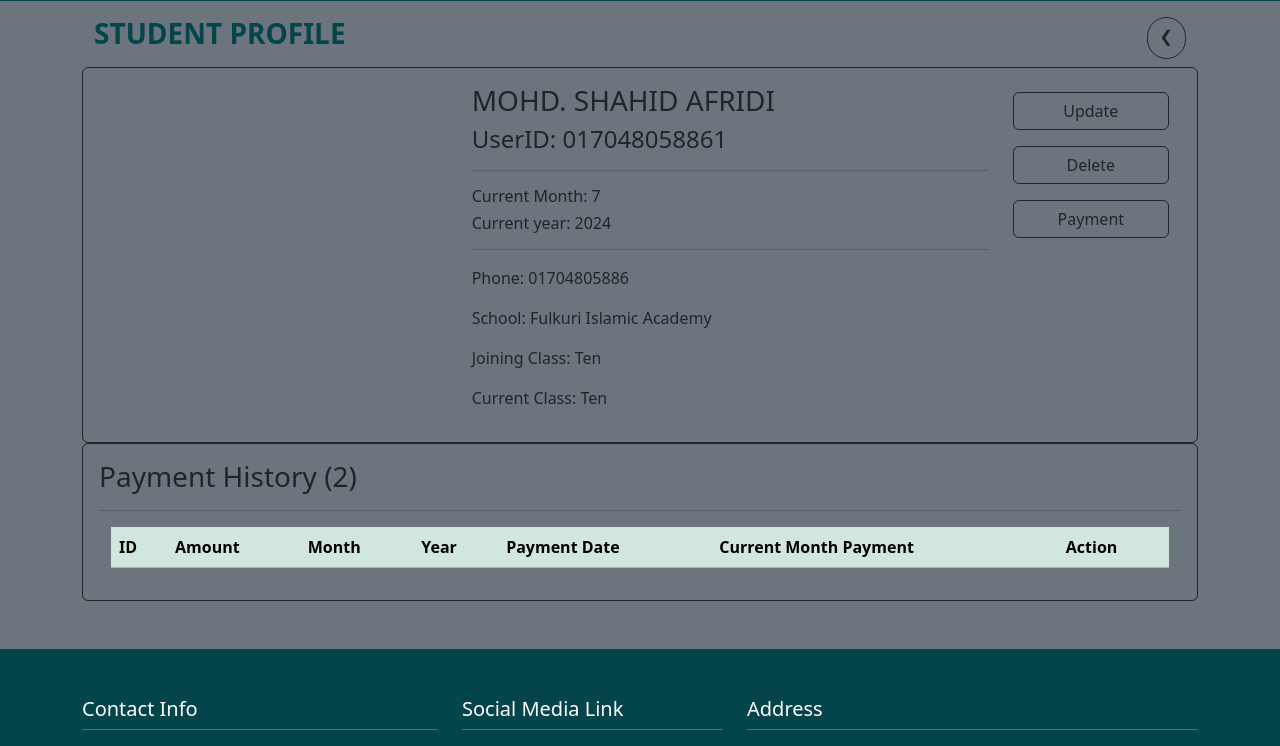
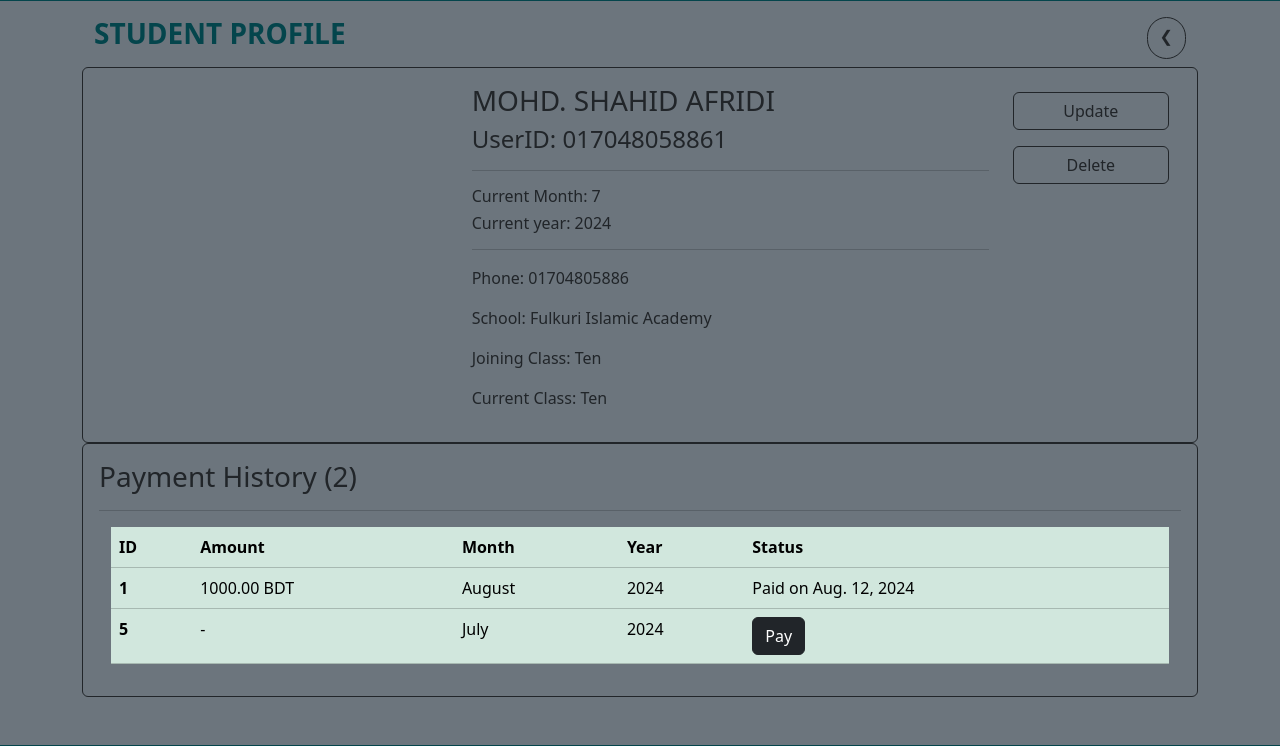
Before and after one commit to shahidafridi-swe/raju_math, a Django app: page /students/student_details/2/ in a window 1280 px wide. Shown: the part 57-803 px from the top of the page. Run offline with Django 5.2, Linux system fonts and the light colour scheme; a user stored in the database is signed in; data comes from the database, SQL or seed files in the repository; both versions use the stored data as it was after the commit; lists and menus that the app fills with data are empty; some libraries are stand-ins or nearby versions.

Commit message:
payment auto genarate

```diff
--- a/raju_math/settings.py
+++ b/raju_math/settings.py
@@ -59,6 +59,7 @@ MIDDLEWARE = [
     'django.contrib.auth.middleware.AuthenticationMiddleware',
     'django.contrib.messages.middleware.MessageMiddleware',
     'django.middleware.clickjacking.XFrameOptionsMiddleware',
+    'students.middlewares.PaymentGenerationMiddleware',
 ]
 
 ROOT_URLCONF = 'raju_math.urls'
--- a/students/forms.py
+++ b/students/forms.py
@@ -47,14 +47,4 @@ class StudentForm(forms.ModelForm):
 class PaymentForm(forms.ModelForm):
     class Meta:
         model = Payment
-        fields = ['amount', 'month', 'year']
-        widgets = {
-            'month': forms.Select(choices=Payment.MONTH_CHOICES),
-            'year': forms.Select(choices=[(year, year) for year in range(2024, datetime.datetime.now().year + 2)])
-        }
-
-    def __init__(self, *args, **kwargs):
-        student = kwargs.pop('student', None)
-        super(PaymentForm, self).__init__(*args, **kwargs)
-        if student:
-            self.fields['student'] = forms.ModelChoiceField(queryset=Student.objects.filter(id=student.id), initial=student, widget=forms.HiddenInput())
+        fields = ['amount', 'payment_date']
--- /dev/null
+++ b/students/middlewares.py
@@ -0,0 +1,24 @@
+from django.utils import timezone
+from .models import Student, Payment
+
+class PaymentGenerationMiddleware:
+    def __init__(self, get_response):
+        self.get_response = get_response
+
+    def __call__(self, request):
+        self.generate_payments_for_current_month()
+        response = self.get_response(request)
+        return response
+
+    def generate_payments_for_current_month(self):
+        now = timezone.now()
+        current_year = now.year
+        current_month = now.strftime('%B')
+
+        for student in Student.objects.all():
+            Payment.objects.get_or_create(
+                student=student,
+                month=current_month,
+                year=current_year,
+                defaults={'is_paid': False}
+            )
--- a/students/models.py
+++ b/students/models.py
@@ -3,6 +3,7 @@ from django.contrib.auth.models import User
 from core.models import CurrentClass
 from django.core.validators import MinValueValidator, MaxValueValidator
 import datetime
+from django.utils import timezone
 
 class School(models.Model):
     name = models.CharField(max_length=255)
@@ -32,29 +33,12 @@ class Student(models.Model):
 
 
 class Payment(models.Model):
-    MONTH_CHOICES = [
-        (1, 'January'),
-        (2, 'February'),
-        (3, 'March'),
-        (4, 'April'),
-        (5, 'May'),
-        (6, 'June'),
-        (7, 'July'),
-        (8, 'August'),
-        (9, 'September'),
-        (10, 'October'),
-        (11, 'November'),
-        (12, 'December'),
-    ]
+    student = models.ForeignKey(Student, on_delete=models.CASCADE)
+    payment_date = models.DateField(blank=True, null=True)
+    month = models.CharField(max_length=20)
+    year = models.IntegerField()
+    amount = models.DecimalField(max_digits=10, decimal_places=2, null=True, blank=True)
+    is_paid = models.BooleanField(default=False)
 
-    student = models.ForeignKey(Student, on_delete=models.CASCADE)
-    payment_date = models.DateField(auto_now_add=True)
-    amount = models.DecimalField(max_digits=10, decimal_places=2)
-    month = models.IntegerField(choices=MONTH_CHOICES)
-    year = models.IntegerField(validators=[MinValueValidator(2000), MaxValueValidator(datetime.datetime.now().year + 1)])
-
-    def __str__(self) -> str:
-        return f'{self.student.user.username} - {self.amount} - {self.get_month_display()}/{self.year}'
-
-    def get_month_display(self):
-        return dict(self.MONTH_CHOICES).get(self.month)
+    def __str__(self):
+        return f"{self.student.user.first_name} - {self.month} {self.year}"
--- a/students/templates/students/student_details.html
+++ b/students/templates/students/student_details.html
@@ -27,7 +27,7 @@
             <div class="col-md-2">
                 <a href="" class="btn btn-outline-dark w-100 my-2">Update</a>
                 <a href="" class="btn btn-outline-dark w-100 my-2">Delete</a>
-                <button class="btn btn-outline-dark w-100 my-2" data-bs-toggle="modal" data-bs-target="#updateNoticeModal">Payment</button>
+
             </div>
         </div>
     </div>
@@ -43,21 +43,31 @@
                     <th scope="col">Amount</th>
                     <th scope="col">Month</th>
                     <th scope="col">Year</th>
-                    <th scope="col">Payment Date</th>
-                    <th scope="col">Current Month Payment</th>
-                    <th scope="col">Action</th>
+                    <th scope="col">Status</th>
                 </tr>
                 </thead>
                 <tbody>
-                    {% for student in students %}
+                    {% for payment in payments %}
                     <tr>
-                        <th scope="row">{{student.id}}</th>
-                        <td>{{student.user.first_name}} {{student.user.last_name}}</td>
-                        <td>{{student.phone}}</td>
-                        <td>{{student.current_class}}</td>
-                        <td>{{student.school.name}}</td>
-                        <td>Due</td>
-                        <td><a href="{% url "student_details" student.id %}" class="btn btn-warning ">View</a></td>
+                        <th scope="row">{{payment.id}}</th>
+                        <td>
+                            {% if payment.amount %}
+                            {{payment.amount}} BDT
+                            {% else %}
+                            -
+                            {% endif %}
+                        </td>
+                        <td>{{payment.month}}</td>
+                        <td>{{payment.year}}</td>
+                        <td>
+                            {% if payment.is_paid %}
+                            Paid on {{payment.payment_date}}
+                            {% else %}
+                            <a class="btn btn-dark " data-bs-toggle="modal" data-bs-target="#updateNoticeModal" href="{% url 'pay_payment' payment.id %}">Pay</a>
+
+                            {% comment %} <button class="btn btn-dark " data-bs-toggle="modal" data-bs-target="#updateNoticeModal">Pay Now</button> {% endcomment %}
+                            {% endif %}
+                        </td>
                     </tr>
                     {% endfor %}
                 </tbody>
@@ -75,18 +85,15 @@
                     <button type="button" class="btn-close bg-danger" data-bs-dismiss="modal" aria-label="Close"></button>
                 </div>
                 <div class="modal-body bg-banner pb-0">
-                    <form method="post" action="{% url 'payment_view' student.id %}">
+                    <form method="post" >
                         {% csrf_token %}
                         <div class="mb-3">
                             {{ form.amount|as_crispy_field }}
                         </div>
                         <div class="mb-3">
-                            {{ form.month|as_crispy_field }}
+                            {{ form.payment_date|as_crispy_field }}
                         </div>
-                        <div class="mb-3">
-                            {{ form.year|as_crispy_field }}
-                        </div>
-                        <input type="hidden" name="student" value="{{ student.id }}">
+
                         <button type="submit" class="btn btn-primary">Submit</button>
                     </form>
                 </div>
--- a/students/urls.py
+++ b/students/urls.py
@@ -7,5 +7,5 @@ urlpatterns = [
     path('',views.students, name="students"),
     path('student_details/<int:id>/',views.studentDetails, name="student_details"),
     path('add/',views.addStudent, name="add_student"),
-    path('payment/<int:student_id>/', views.payment_view, name='payment_view'),
+    path('payment/<int:payment_id>/', views.pay_payment, name='pay_payment'),
 ]
--- a/students/views.py
+++ b/students/views.py
@@ -2,14 +2,14 @@ from django.contrib.auth.models import User
 from django.shortcuts import render, redirect,get_object_or_404
 from django.contrib import messages
 from .models import Student, Payment
-from .forms import StudentForm,PaymentForm
+from .forms import StudentForm, PaymentForm
 from django.db.models import Q
 from django.contrib.auth.forms import AuthenticationForm,PasswordChangeForm, SetPasswordForm
 from django.contrib.auth import login, authenticate, logout, update_session_auth_hash
 from django.contrib.auth.decorators import user_passes_test
 from django import forms
 import datetime
-
+from django.utils import timezone
 
 def superuser_required(user):
     return user.is_superuser
@@ -43,8 +43,8 @@ def studentDetails(request, id):
     cur_month = datetime.datetime.now().month
     cur_year = datetime.datetime.now().year
     student = get_object_or_404(Student, id=id)
-    form = PaymentForm(student=student)
-    payments = Payment.objects.all()
+    form = PaymentForm()
+    payments = Payment.objects.filter(student=student).order_by('year', 'month')
     context = {
         "student": student,
         "month": cur_month,
@@ -88,3 +88,19 @@ def payment_view(request, student_id):
         form = PaymentForm(initial={'year': datetime.datetime.now().year}, student=student)
 
     return render(request, 'students/student_details.html', {'form': form, 'student': student})
+
+def pay_payment(request, payment_id):
+    payment = get_object_or_404(Payment, pk=payment_id)
+    if request.method == 'POST':
+        form = PaymentForm(request.POST, instance=payment)
+        if form.is_valid():
+            payment = form.save(commit=False)
+            payment.is_paid = True
+            payment.payment_date = timezone.now()
+            payment.save()
+            messages.success(request, 'Payment recorded successfully!')
+            return redirect('student_details', id=payment.student.id)
+    else:
+        form = PaymentForm(instance=payment)
+
+    return render(request, 'students/student_details.html', {'form': form})
```
Also changed, not shown: db.sqlite3, static/images/students/images/raisa_iyGMoWk.jpg (added), students/migrations/0008_payment_is_paid_alter_payment_amount_and_more.py (added), students/migrations/0009_alter_payment_payment_date.py (added).
